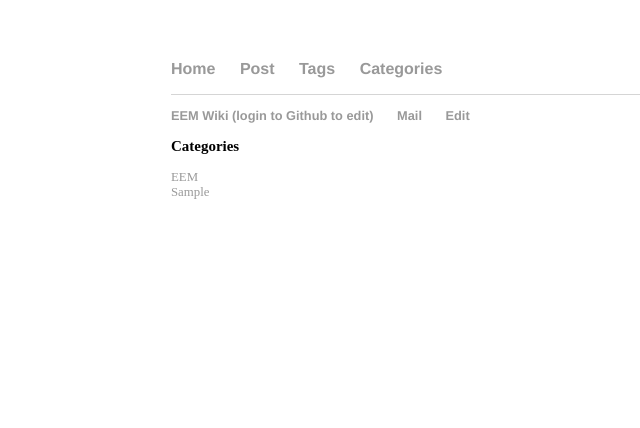
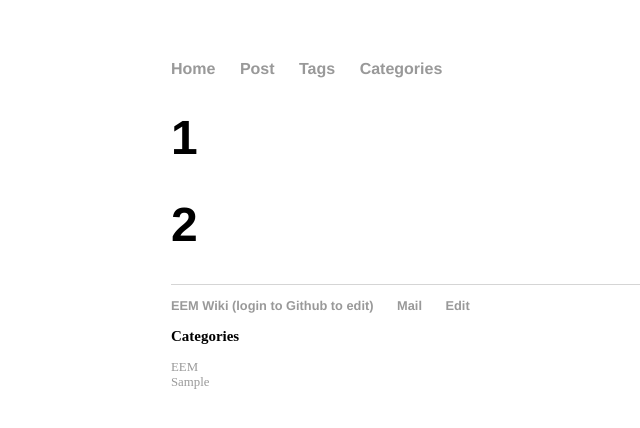
Before and after one commit to takasimiz/bak-github.io, a Jekyll site: the page built from post/categories.md, in a window 1280 px wide. Shown: the top 428 px of the page, without its empty margins (21-661 px from the left). Built offline with Jekyll 4.4.1, drawn with Linux system fonts in a browser that asks for light colours.

Commit message:
Update categories.md

```diff
--- a/post/categories.md
+++ b/post/categories.md
@@ -3,6 +3,7 @@ layout: default
 title: "Categories are"
 ---
 
+# 1
 {% for cate in site.category %}
 <article>
   <h1 id="cate_{{ cate[0] }}">{{ cate[0] }}</h1>
@@ -13,3 +14,16 @@ title: "Categories are"
   </ul>
 </article>
 {% endfor %}
+
+# 2
+
+{% for cate in site.category %}
+<article>
+  <h1 id="{{ cate }}">{{ cate }}</h1>
+  <ul>
+    {% for post in cate %}
+    <li><a href="{{ post.url }}">{{ post.title }}</a></li>
+    {% endfor %}
+  </ul>
+</article>
+{% endfor %}
```
